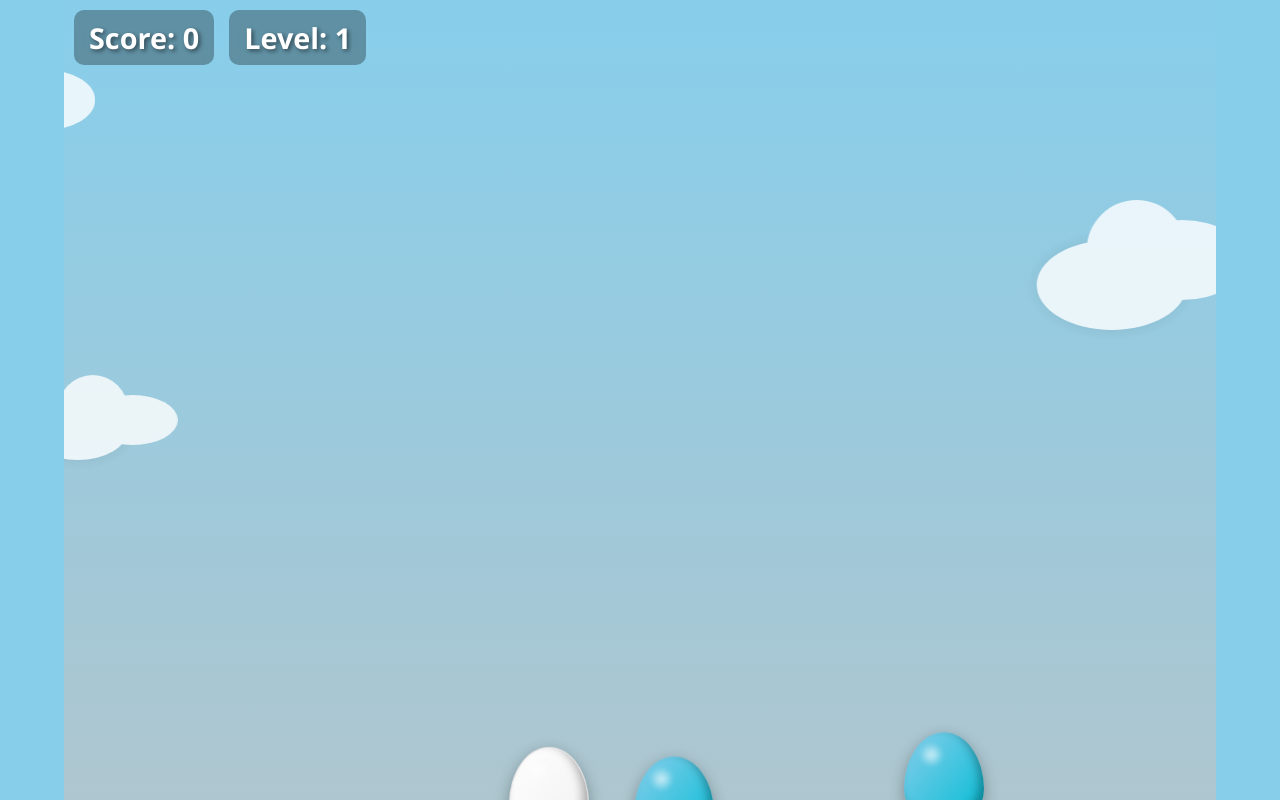
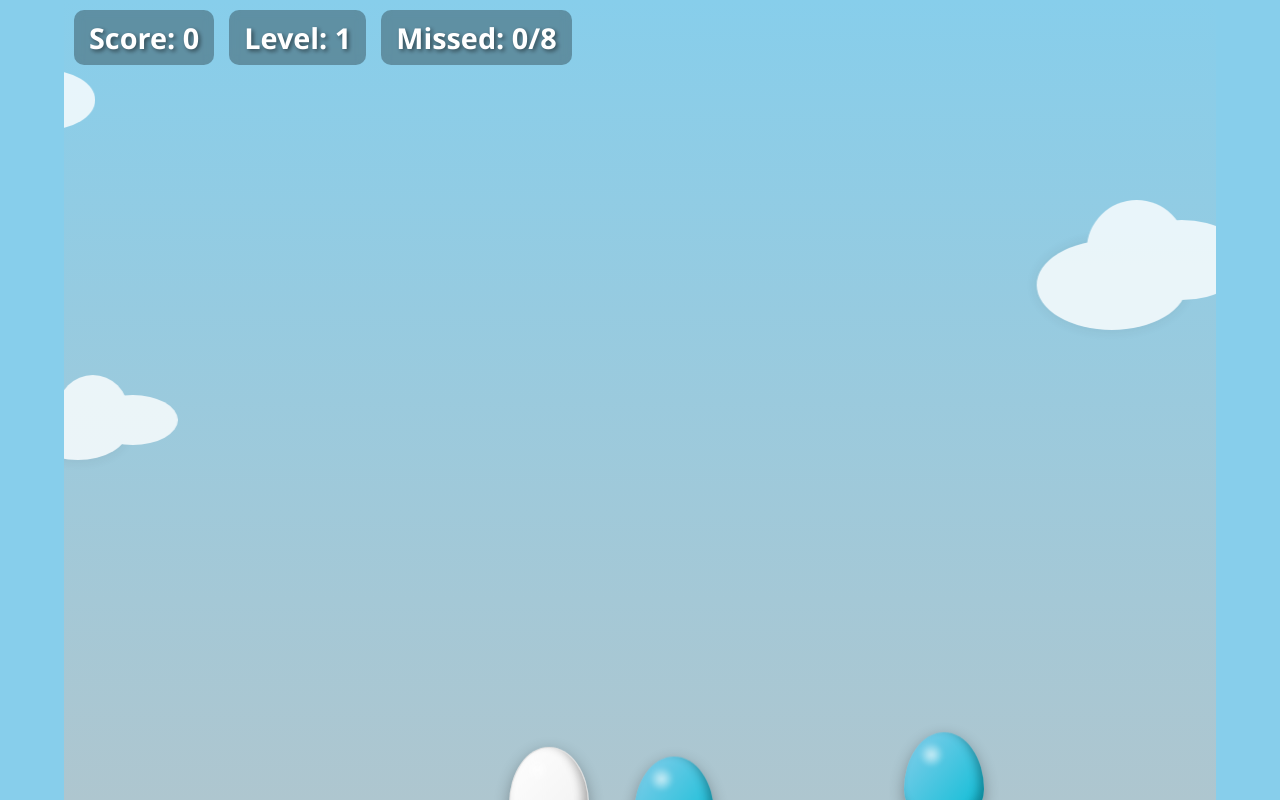
Before and after one commit to jeevanism/Balloon-Blast, a plain HTML site: page index.html in a window 1280 px wide. Both pictures are taken after a click on the button "Start Game". Drawn offline with Linux system fonts and the light colour scheme; no server answers.

Commit message:
add missed counter

```diff
--- a/game.js
+++ b/game.js
@@ -98,6 +98,8 @@ const finalScoreDisplay = document.getElementById("final-score");
 const finalLevelDisplay = document.getElementById("final-level");
 const highScoreList = document.getElementById("high-score-list");
 const playAgainBtn = document.getElementById("play-again-btn");
+const missedDisplay = document.getElementById("missed-display");
+const missedMaxDisplay = document.getElementById("missed-max-display");
 
 // --- Main Game Logic ---
 document.addEventListener("DOMContentLoaded", () => {
@@ -105,6 +107,7 @@ document.addEventListener("DOMContentLoaded", () => {
     score = 0;
     level = 1; // Level 1 on game start
     balloonsMissed = 0;
+    updateMissedDisplay();
     gameRunning = false;
     gamePaused = false;
     scoreMultiplier = 1;
@@ -140,6 +143,7 @@ document.addEventListener("DOMContentLoaded", () => {
     currentLevelConfig = getLevelConfig(level);
     balloonsMissed = 0;
     updateLevelDisplay();
+    updateMissedDisplay();
     setBackgroundByLevel(level)
     showGameMessage("congrats", `Level ${level} - Go!`);
 
@@ -388,6 +392,7 @@ document.addEventListener("DOMContentLoaded", () => {
         const balloonType = JSON.parse(balloonEl.dataset.type);
         if (balloonType.type === "normal") {
           balloonsMissed++;
+          updateMissedDisplay();
           checkGameOverCondition();
         }
       }
@@ -527,6 +532,11 @@ document.addEventListener("DOMContentLoaded", () => {
 
 
 
+  function updateMissedDisplay() {
+    missedDisplay.textContent = balloonsMissed;
+    missedMaxDisplay.textContent = currentLevelConfig ? currentLevelConfig.maxMissedBalloons : 0;
+  }
+
   // --- Accessibility (Keyboard Popping) ---
   function handleKeyboardPop(event) {
     if (!gameRunning || gamePaused || event.repeat) return;
--- a/index.html
+++ b/index.html
@@ -20,6 +20,7 @@
         <div id="game-info">
             <div class="info-box">Score: <span id="score-display">0</span></div>
             <div class="info-box">Level: <span id="level-display">1</span></div>
+                <div class="info-box">Missed: <span id="missed-display">0</span>/<span id="missed-max-display">0</span></div>
         </div>
 
         <div id="game-messages"></div>
```
